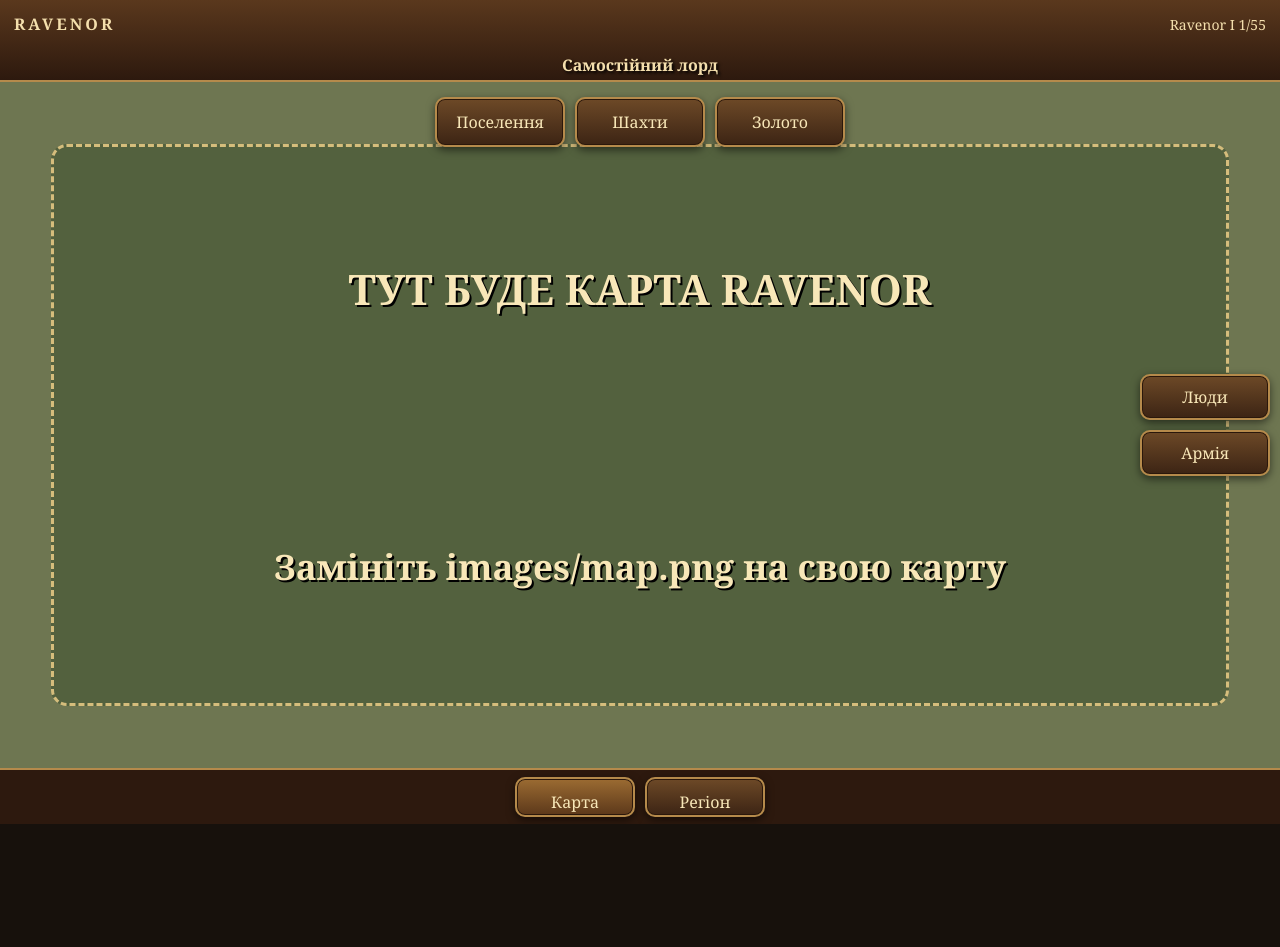
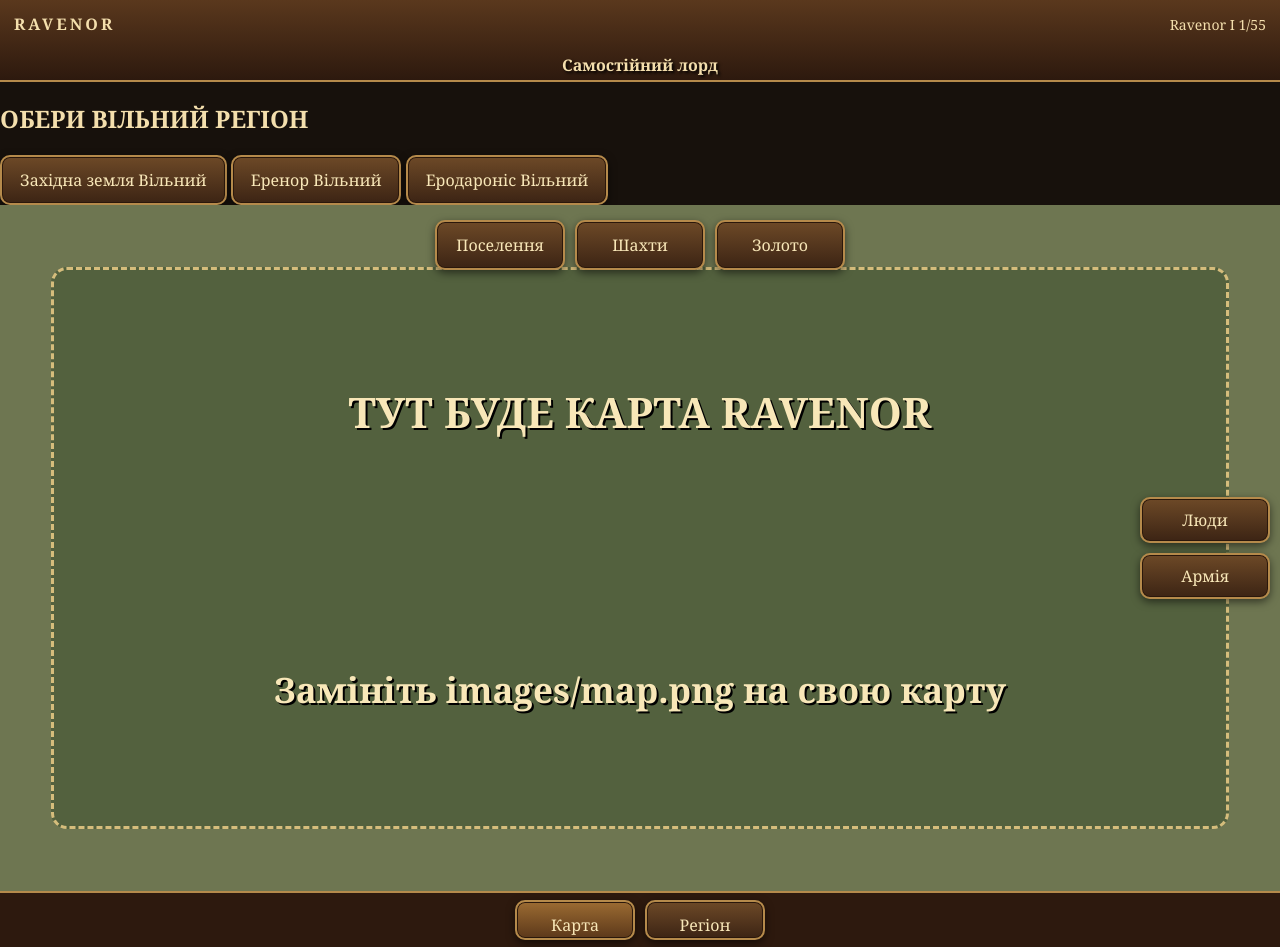
Before and after one commit to pokort12t/Revenor, a plain HTML site: page index.html in a window 1280 px wide. Both pictures are taken after a click on the button "УВІЙТИ". Before the commit the page ends 824 px from the top, so only its background shows below. Drawn offline with Linux system fonts and the light colour scheme.

Commit message:
Update index.html

```diff
--- a/index.html
+++ b/index.html
@@ -33,6 +33,24 @@
       </section>
 
       <section id="gameScreen" class="screen hidden">
+        <div id="regionSelect" class="region-select">
+  <h2>ОБЕРИ ВІЛЬНИЙ РЕГІОН</h2>
+
+  <button class="region-option" data-region="west">
+    Західна земля
+    <span>Вільний</span>
+  </button>
+
+  <button class="region-option" data-region="erenor">
+    Еренор
+    <span>Вільний</span>
+  </button>
+
+  <button class="region-option" data-region="erodaronis">
+    Еродароніс
+    <span>Вільний</span>
+  </button>
+        </div>
         <div class="game-area">
           <div class="map-wrap">
             <img id="mapImage" src="images/map.png" alt="Карта Ravenor">
```
